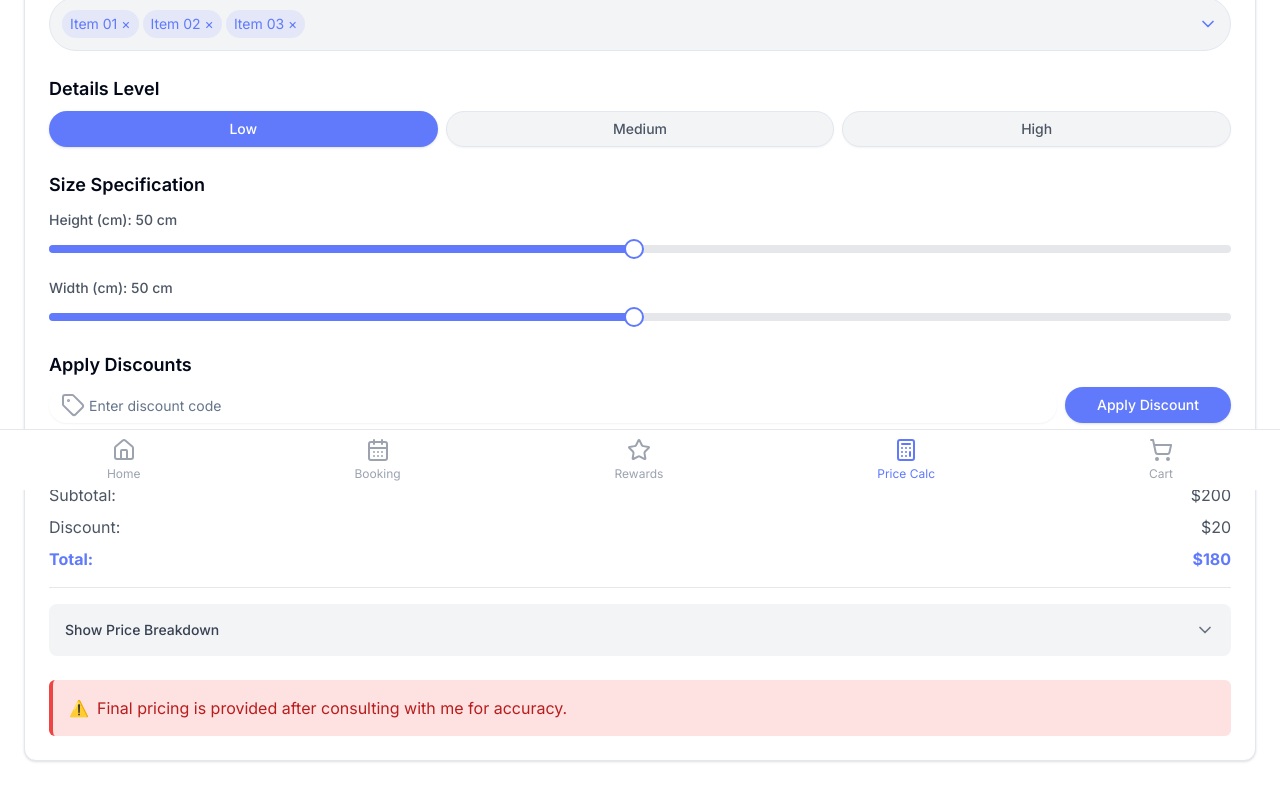
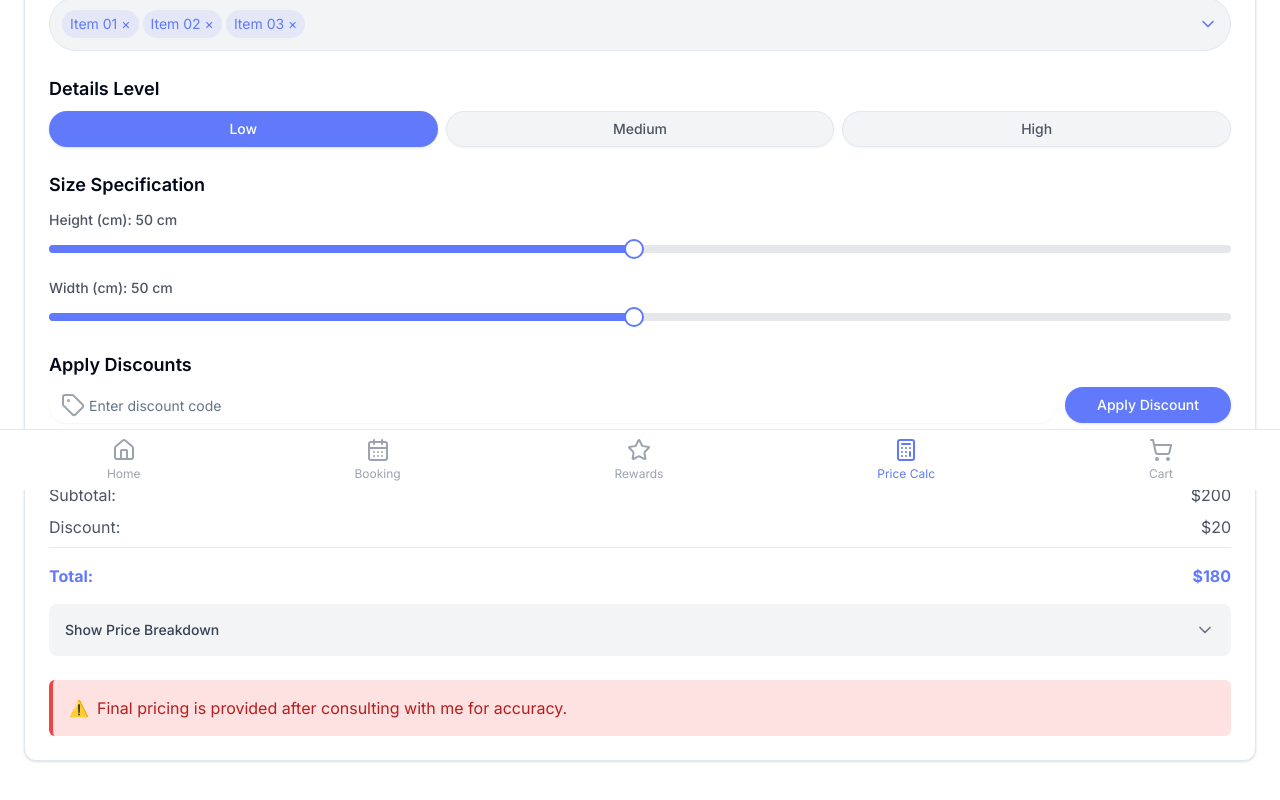
Before and after one commit to minaehab1/TattooApp-Converted, a Next.js app: page /price-calculator in a window 1280 px wide. Shown: the part 310-1110 px from the top of the page. Built offline with nearby package versions, Linux system fonts and the light colour scheme.

Commit message:
price page better 9

```diff
--- a/app/price-calculator/page.tsx
+++ b/app/price-calculator/page.tsx
@@ -203,12 +203,13 @@
                   <span>Discount:</span>
                   <span>$20</span>
                 </div>
+                <div className="pt-2 border-t border-gray-200"></div>
                 <div className="flex justify-between font-bold text-[#607AFB]">
                   <span>Total:</span>
                   <span>$180</span>
                 </div>
               </div>
-              <div className="mt-4 pt-4 border-t border-gray-200">
+              <div className="mt-4">
                 <div
                   className="bg-gray-100 rounded-lg p-4 flex items-center justify-between cursor-pointer"
                   onClick={() => setShowBreakdown(!showBreakdown)}
```
